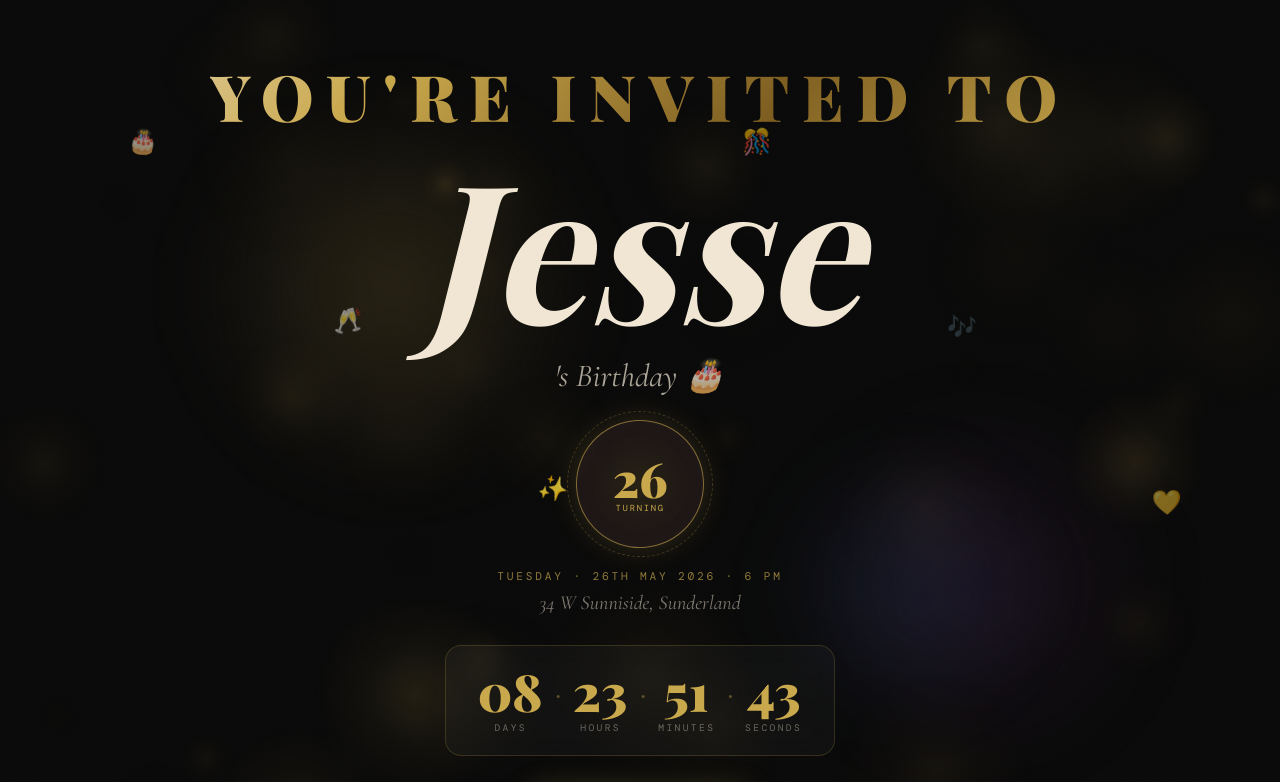
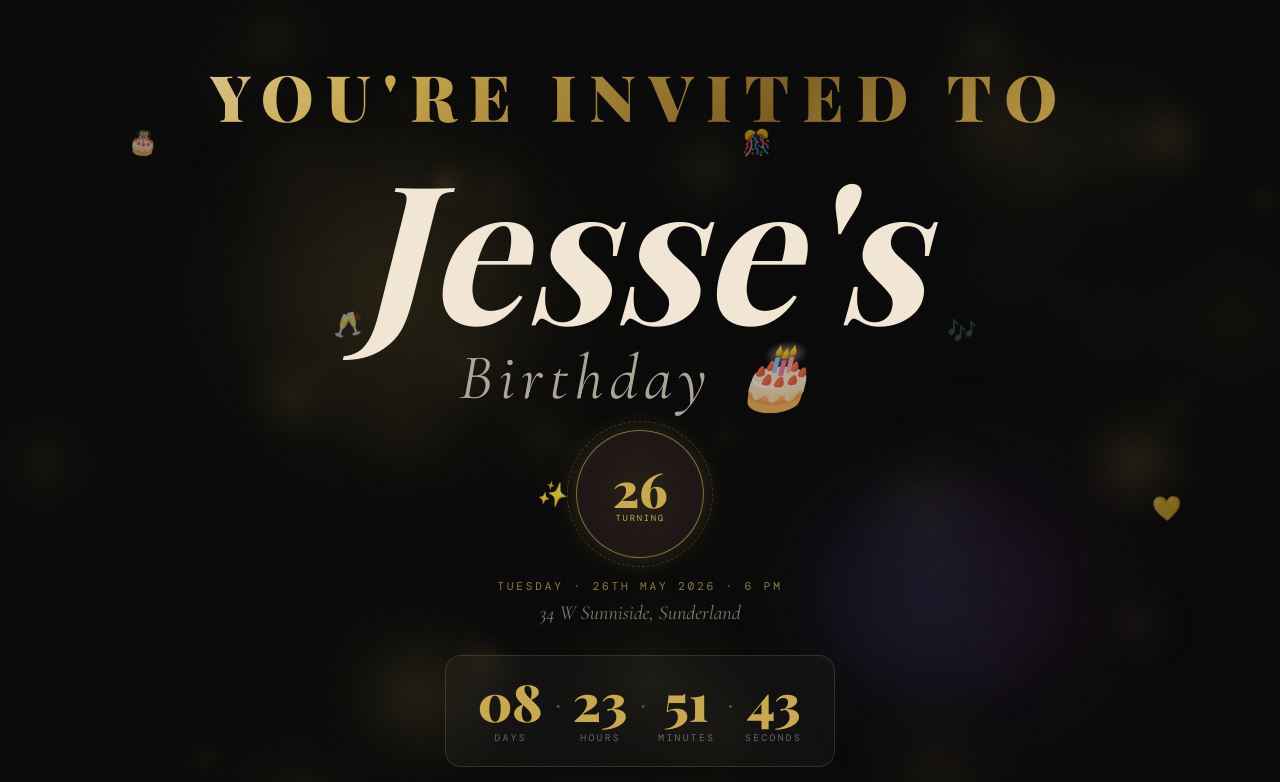
Before and after one commit to VictorPrinze/jesse, a React (Vite) app: page / in a window 1280 px wide. Shown: the top 782 px of the page. Built offline with nearby package versions, Linux system fonts and the light colour scheme; a web font is replaced by a local one.

Commit message:
first commit

```diff
--- a/src/components/Hero.tsx
+++ b/src/components/Hero.tsx
@@ -105,7 +105,8 @@ export default function Hero() {
           </h2>
         </motion.div>
 
-        {/* Jesse name */}
+        {/* Jesse's — name + 's on same line, Birthday below */}
+        <div className="flex flex-col items-center leading-none">
           <h1
             className="font-playfair italic font-bold leading-none"
             style={{ fontSize: 'clamp(4.5rem, 16vw, 12rem)', color: '#f0e6d3' }}
@@ -136,18 +137,36 @@ export default function Hero() {
                 {char}
               </motion.span>
             ))}
+            <motion.span
+              className="inline-block cursor-default"
+              animate={{
+                color: getLetterColor(0),
+                textShadow: (hovered || isMobile)
+                  ? `0 0 40px ${getLetterColor(0)}`
+                  : 'none',
+              }}
+              transition={{ duration: 0.4 }}
+              style={{
+                opacity: lettersVisible ? 1 : 0,
+                transform: lettersVisible ? 'translateY(0)' : 'translateY(80px)',
+                transition: `opacity 0.7s cubic-bezier(0.34,1.56,0.64,1) ${NAME.length * 140 + 100}ms,
+                             transform 0.7s cubic-bezier(0.34,1.56,0.64,1) ${NAME.length * 140 + 100}ms`,
+              }}
+            >
+              's
+            </motion.span>
           </h1>
 
-        {/* 's Birthday */}
           <motion.p
             initial={{ opacity: 0, y: 10 }}
             animate={{ opacity: 1, y: 0 }}
             transition={{ delay: 0.9, duration: 0.8 }}
-          className="font-cormorant italic text-cream/70"
-          style={{ fontSize: 'clamp(1.2rem, 3vw, 2rem)', marginTop: '-0.5rem' }}
+            className="font-cormorant italic text-cream/70 tracking-widest"
+            style={{ fontSize: 'clamp(1.8rem, 6vw, 4rem)', marginTop: '0.1em' }}
           >
-          's Birthday 🎂
+            Birthday 🎂
           </motion.p>
+        </div>
 
         {/* Turning 26 badge */}
         <motion.div
```
Lines whose indentation alone changed are shown as unchanged.
